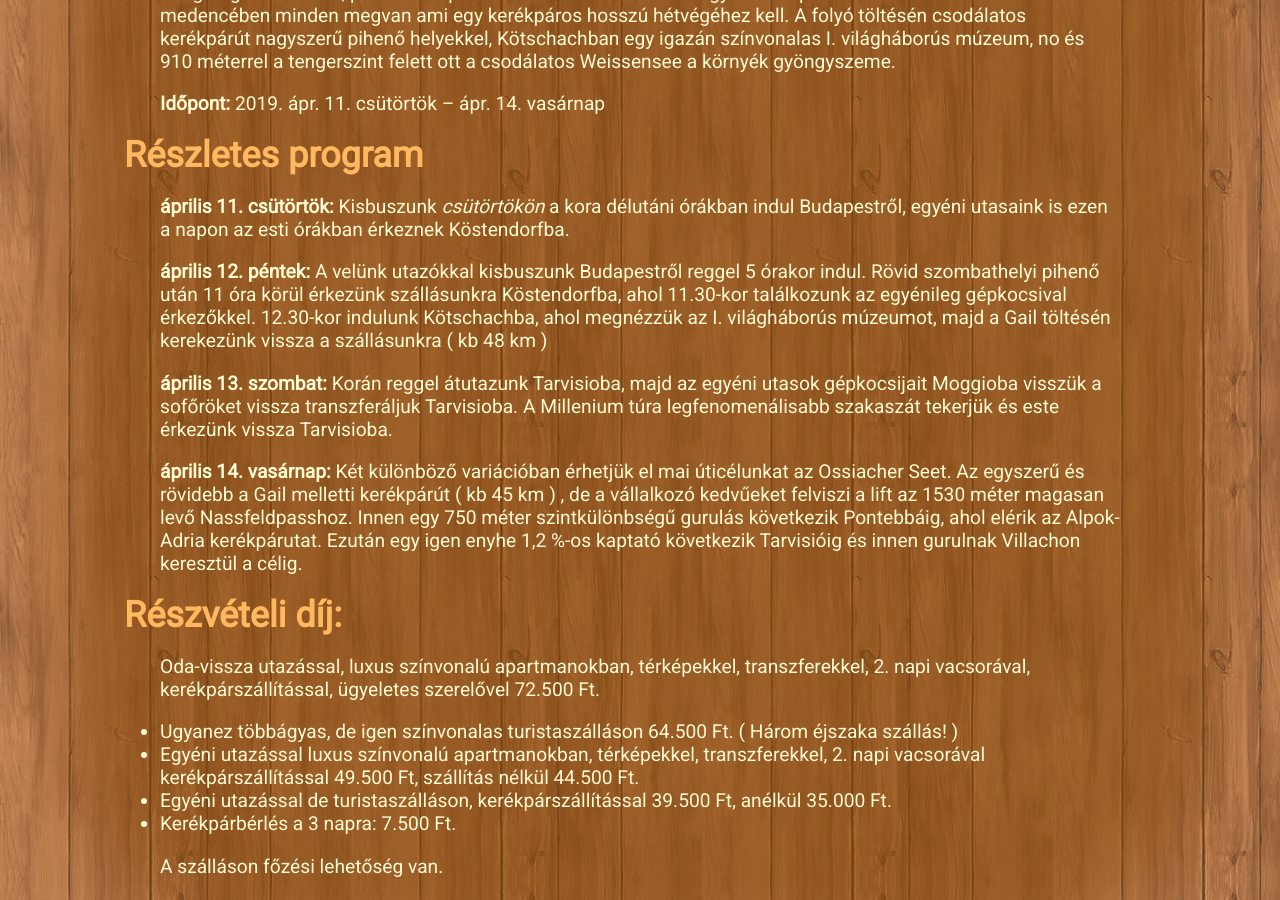
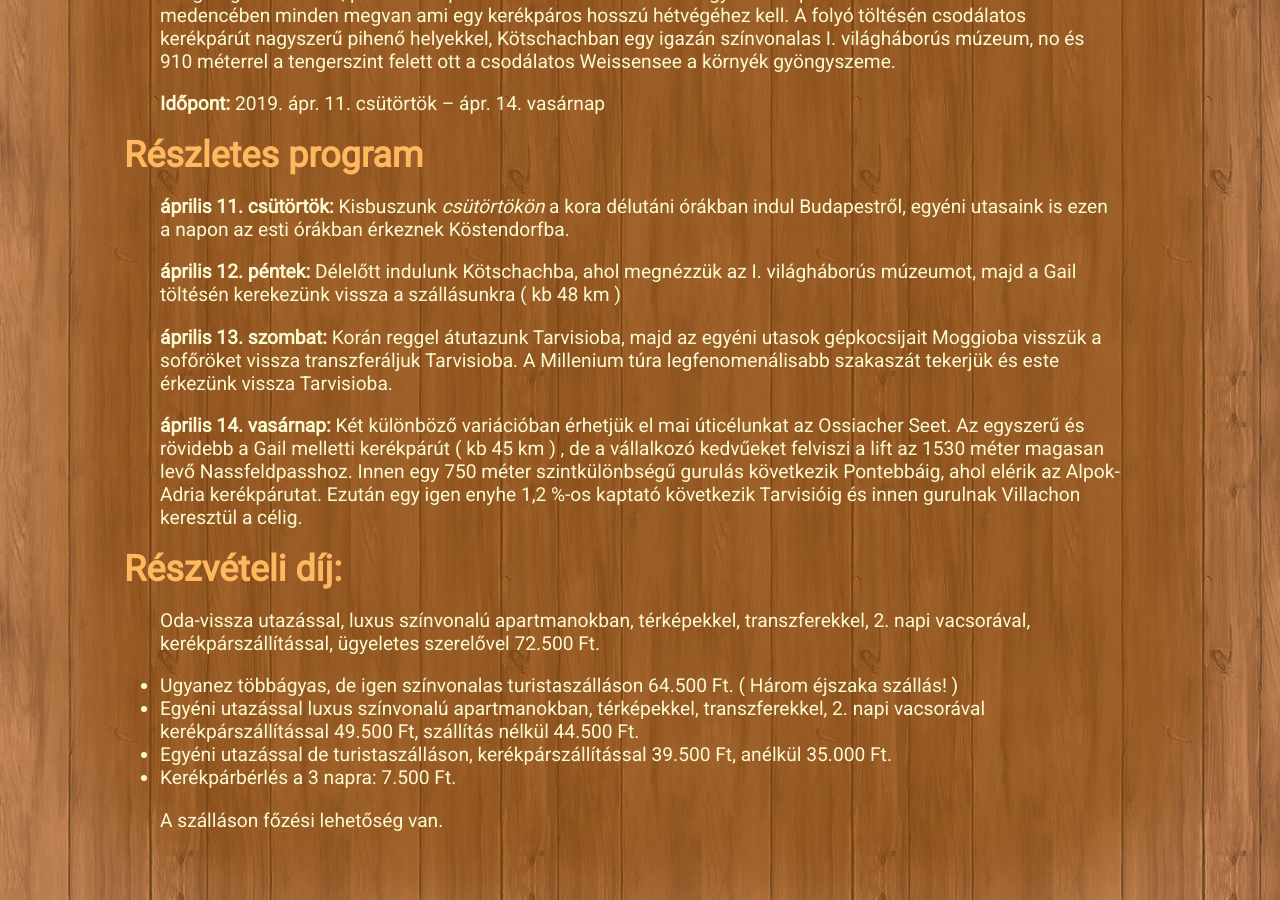
Before and after one commit to popeye-archive/popeye-weblap, a Jekyll site: the page built from _turak/kerekparturak/gail-volgy-2018.md, in a window 1280 px wide and 900 px high, scrolled down 1041 px. Built offline with Jekyll 4.4.1, drawn with Linux system fonts in a browser that asks for light colours.

Commit message:
Gail program péntek javítás.

```diff
--- a/_turak/kerekparturak/gail-volgy-2018.md
+++ b/_turak/kerekparturak/gail-volgy-2018.md
@@ -14,9 +14,7 @@ Rengeteg látnivalóval, pazar kerékpárutakkal vár titeket a Gail völgy. A B
 
 **április 11. csütörtök:** Kisbuszunk *csütörtökön* a kora délutáni órákban indul Budapestről, egyéni utasaink is ezen a napon az esti órákban érkeznek Köstendorfba.
 
-**április 12. péntek:** A velünk utazókkal kisbuszunk Budapestről reggel 5 órakor indul.
-Rövid szombathelyi pihenő után 11 óra körül érkezünk szállásunkra Köstendorfba, ahol 11.30-kor találkozunk az egyénileg gépkocsival érkezőkkel.
-12.30-kor indulunk Kötschachba, ahol megnézzük az I. világháborús múzeumot, majd a Gail töltésén kerekezünk vissza a szállásunkra ( kb 48 km )
+**április 12. péntek:** Délelőtt indulunk Kötschachba, ahol megnézzük az I. világháborús múzeumot, majd a Gail töltésén kerekezünk vissza a szállásunkra ( kb 48 km )
 
 **április 13. szombat:** Korán reggel átutazunk Tarvisioba, majd az egyéni utasok gépkocsijait Moggioba visszük a sofőröket vissza transzferáljuk Tarvisioba.
 A Millenium túra legfenomenálisabb szakaszát tekerjük és este érkezünk vissza Tarvisioba.
```
